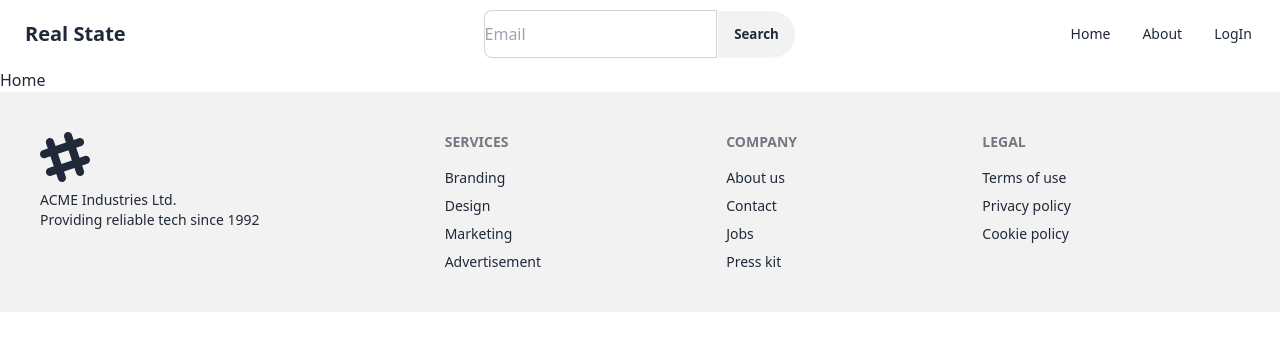
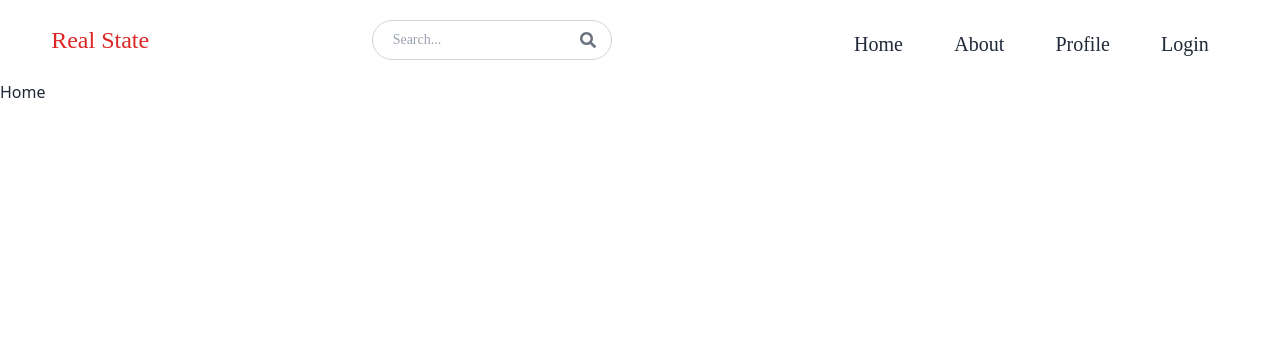
Before and after one commit to mdgausulislam/real-state-project-client, a React (Vite) app: page / in a window 1280 px wide. Shown: the top 350 px of the page. Built offline with nearby package versions, Linux system fonts and the light colour scheme.

Commit message:
create a new navbar and setup link

```diff
--- a/package.json
+++ b/package.json
@@ -10,6 +10,7 @@
     "preview": "vite preview"
   },
   "dependencies": {
+    "@heroicons/react": "^2.0.18",
     "localforage": "^1.10.0",
     "match-sorter": "^6.3.1",
     "react": "^18.2.0",
--- a/src/Layout/Main.jsx
+++ b/src/Layout/Main.jsx
@@ -7,7 +7,7 @@ const Main = () => {
     <div>
       <NavBar />
       <Outlet />
-      <Footer />
+      {/* <Footer /> */}
     </div>
   );
 };
--- /dev/null
+++ b/src/Pages/Shared/NavBar/Nav1.jsx
@@ -0,0 +1,53 @@
+import { useState } from 'react';
+import { FaBars, FaSearch } from 'react-icons/fa';
+
+const NavBar = () => {
+  const [isMenuOpen, setIsMenuOpen] = useState(false);
+
+  const toggleMenu = () => {
+    setIsMenuOpen(!isMenuOpen);
+  };
+
+  return (
+    <div className="font-[Poppins] bg-gradient-to-t from-[#fbc2eb] to-[#a6c1ee] h-screen">
+      <header className="bg-white py-5">
+        <nav className="flex justify-between items-center w-[92%] mx-auto">
+          <div className="flex items-center gap-6">
+            <FaBars onClick={toggleMenu} className="cursor-pointer md:hidden" />
+            <h1>Hemonto</h1>
+          </div>
+          <div className="flex items-center gap-6">
+            <div className="relative">
+              <input
+                type="text"
+                placeholder="Search..."
+                className="border border-gray-300 bg-white h-10 pl-5 pr-10 rounded-full text-sm focus:outline-none"
+              />
+              <button type="submit" className="absolute right-0 top-0 mt-3 mr-4">
+                <FaSearch className="text-gray-500" /> {/* Search icon */}
+              </button>
+            </div>
+          </div>
+          <div className={`nav-links duration-500 md:static absolute bg-white md:min-h-fit min-h-[60vh] left-0 ${isMenuOpen ? 'top-[9%]' : 'top-[-100%]'} md:w-auto w-full flex items-center px-5`}>
+            <ul className="flex md:flex-row flex-col md:items-center md:gap-[4vw] gap-8">
+              <li>
+                <a className="hover:text-gray-500" href="#">Home</a>
+              </li>
+              <li>
+                <a className="hover:text-gray-500" href="#">About</a>
+              </li>
+              <li>
+                <a className="hover:text-gray-500" href="#">Profile</a>
+              </li>
+              <li>
+                <a className="hover:text-gray-500" href="#">Login</a>
+              </li>
+            </ul>
+          </div>
+        </nav>
+      </header>
+    </div>
+  );
+};
+
+export default NavBar;
--- a/src/Pages/Shared/NavBar/NavBar.jsx
+++ b/src/Pages/Shared/NavBar/NavBar.jsx
@@ -1,48 +1,118 @@
-import { FaBars } from "react-icons/fa";
-import { Link } from "react-router-dom";
+import { useState } from 'react';
+import { FaBars, FaSearch } from 'react-icons/fa';
+import { Link } from 'react-router-dom';
+
 const NavBar = () => {
-  const Navbar = (
-    <>
-      <li className="hover:underline"><Link to='/'>Home</Link></li>
-      <li className="hover:underline"><Link to='/about'>About</Link></li>
-      <li className="hover:underline"><Link to='/login'>LogIn</Link></li>
-    </>
-  );
+  const [isMenuOpen, setIsMenuOpen] = useState(false);
+
+  const toggleMenu = () => {
+    setIsMenuOpen(!isMenuOpen);
+  };
+
   return (
-    <div>
-      <div className="navbar bg-base-100">
-        <div className="navbar-start">
-          <div className="dropdown">
-            <div tabIndex={0} role="button" className="btn btn-ghost lg:hidden">
-              <FaBars />
+    <div className="font-[Poppins] bg-gradient-to-t from-[#fbc2eb] to-[#a6c1ee]">
+      <header className="bg-white py-5">
+        <nav className="flex justify-between items-center w-[92%] mx-auto">
+          <div className="flex items-center gap-6">
+            <FaBars onClick={toggleMenu} className="cursor-pointer md:hidden" />
+            <h1 className='text-2xl text-red-600'>Real State</h1>
+          </div>
+          <div className="hidden sm:flex items-center gap-6">
+            <div className="relative">
+              <input
+                type="text"
+                placeholder="Search..."
+                className="border border-gray-300 bg-white h-10 pl-5 pr-10 rounded-full text-sm focus:outline-none"
+              />
+              <button type="submit" className="absolute right-0 top-0 mt-3 mr-4">
+                <FaSearch className="text-gray-500" /> {/* Search icon */}
+              </button>
             </div>
-            <ul
-              tabIndex={0}
-              className="menu menu-sm dropdown-content mt-3 z-[1] p-2 shadow bg-base-100 rounded-box w-52"
-            >
-              {Navbar}
+          </div>
+          <div className={`nav-links duration-500 md:static absolute bg-white md:min-h-fit min-h-[45vh] left-0 ${isMenuOpen ? 'top-[9%]' : 'top-[-100%]'} md:w-auto w-full flex items-center px-5 mt-2`}>
+            <ul className="flex md:flex-row flex-col md:items-center md:gap-[4vw] gap-8 text-xl t">
+              <li>
+                <Link className="hover:text-red-600 hover:underline" href="#">Home</Link>
+              </li>
+              <li>
+                <Link className="hover:text-red-600 hover:underline" href="#">About</Link>
+              </li>
+              <li>
+                <Link className="hover:text-red-600 hover:underline" href="#">Profile</Link>
+              </li>
+              <li>
+                <Link className="hover:text-red-600 hover:underline" href="#">Login</Link>
+              </li>
             </ul>
           </div>
-          <Link to='/' className="btn btn-ghost text-xl">Real State</Link>
-        </div>
-        <div className="navbar-center hidden lg:flex">
-          <form>
-            <div className="join">
-              <input
-                className="border input-bordered join-item"
-                placeholder="Email"
-              />
-              <button className="btn join-item rounded-r-full">Search</button>
-            </div>
-          </form>
-        </div>
-        <div className="navbar-end">
-          <ul className="menu menu-horizontal px-1 hidden lg:flex">{Navbar}</ul>
-          <button className="lg:hidden"><Link>profile</Link></button>
-        </div>
-      </div>
+          <div className='md:hidden'>
+            <button>hemonto</button>
+          </div>
+        </nav>
+      </header>
     </div>
   );
 };
 
 export default NavBar;
+
+
+
+
+//Jquery react navbar
+
+
+
+// import { FaBars } from "react-icons/fa";
+// const NavBar = () => {
+//   const navLinks = document.querySelector('.nav-links');
+
+//   const onToggleMenu = (e) => {
+//     const iconName = e.target.getAttribute('name');
+
+//     if (iconName === 'menu') {
+//       e.target.setAttribute('name', 'close');
+//       navLinks.classList.toggle('top-[9%]');
+//     } else if (iconName === 'close') {
+//       e.target.setAttribute('name', 'menu');
+//       navLinks.classList.toggle('top-[9%]');
+//     }
+//   };
+//   return (
+//     <div className="font-[Poppins] bg-gradient-to-t from-[#fbc2eb] to-[#a6c1ee] h-screen">
+//       <header className="bg-white py-5">
+//         <nav className="flex justify-between items-center w-[92%] mx-auto">
+//           <div className="flex items-center gap-6">
+//             <FaBars onClick={onToggleMenu} name="menu" className="cursor-pointer md:hidden" />
+//             <h1>Hemonto</h1>
+//           </div>
+//           <div
+//             className="nav-links duration-500 md:static absolute bg-white md:min-h-fit min-h-[60vh] left-0 top-[-100%] md:w-auto  w-full flex items-center px-5">
+//             <ul className="flex md:flex-row flex-col md:items-center md:gap-[4vw] gap-8">
+//               <li>
+//                 <a className="hover:text-gray-500" href="#">Products</a>
+//               </li>
+//               <li>
+//                 <a className="hover:text-gray-500" href="#">Solution</a>
+//               </li>
+//               <li>
+//                 <a className="hover:text-gray-500" href="#">Resource</a>
+//               </li>
+//               <li>
+//                 <a className="hover:text-gray-500" href="#">Developers</a>
+//               </li>
+//               <li>
+//                 <a className="hover:text-gray-500" href="#">Pricing</a>
+//               </li>
+//             </ul>
+//           </div>
+//           <div className="flex items-center gap-6">
+//             <button className="bg-[#a6c1ee] text-white px-5 hover:bg-[#87acec]">Sign in</button>
+//           </div>
+//         </nav>
+//       </header>
+//     </div >
+//   );
+// };
+
+// export default NavBar;
```
Also changed, not shown: 1 other file (tests, documents, lock files or other folders).
